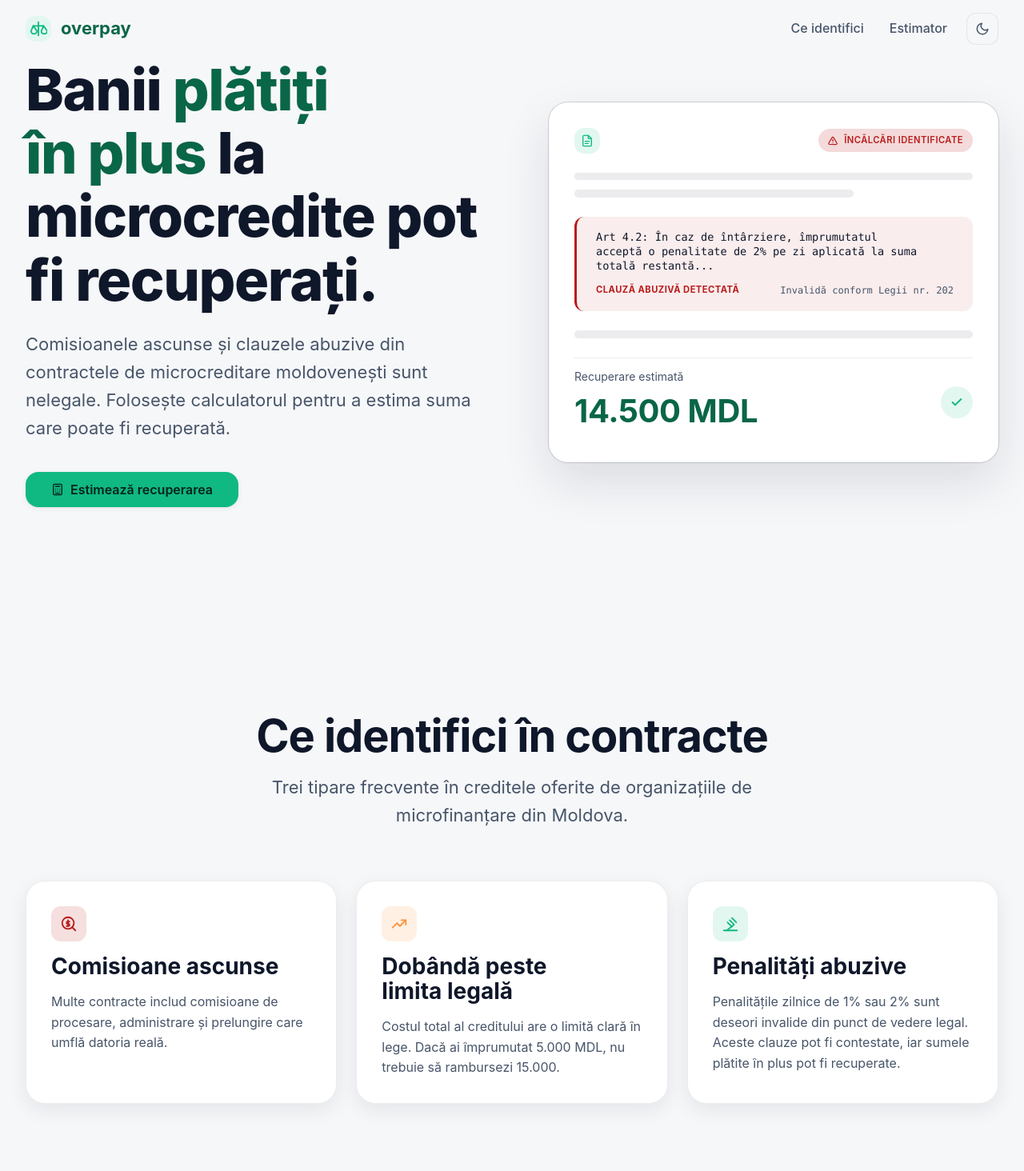
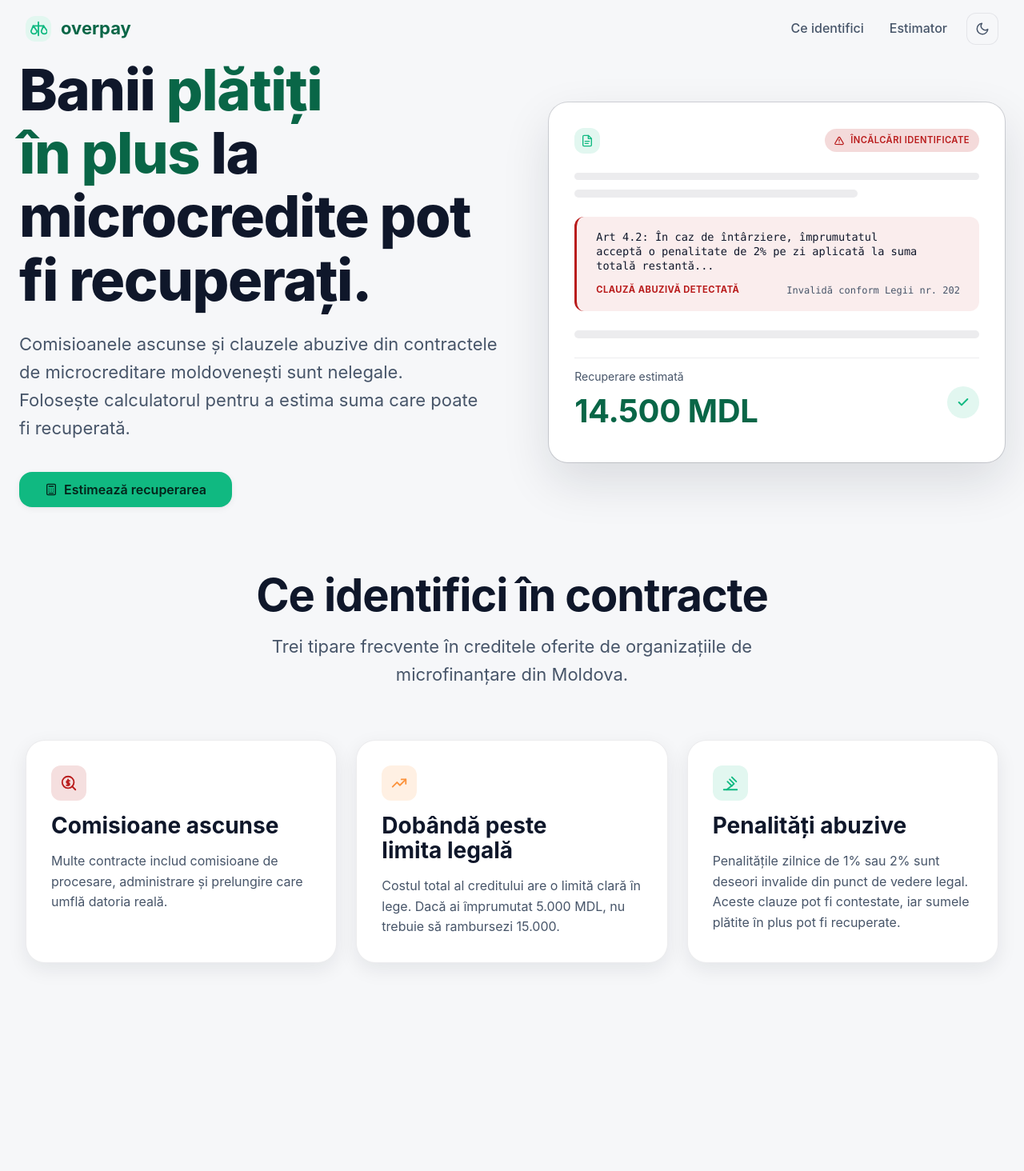
Before and after one commit to Positronbohemia2025/overpay_refund, a React (Vite) app: page / in a window 1280 px wide. Shown: the top 1464 px of the page at 80% size. Built offline with nearby package versions, Linux system fonts and the light colour scheme; a web font is replaced by a local one.

Commit message:
style: adjust hero and feature cards spacing

```diff
--- a/src/sections/FeatureCards/FeatureCards.module.css
+++ b/src/sections/FeatureCards/FeatureCards.module.css
@@ -1,5 +1,6 @@
 .sectionWrap {
   background-color: var(--color-bg);
+  padding-block-start: var(--space-6);
 }
 
 .header {
--- a/src/sections/Hero/Hero.module.css
+++ b/src/sections/Hero/Hero.module.css
@@ -1,6 +1,10 @@
 .heroSection {
-  padding-block: 0 var(--space-10);
+  padding-block: 0 var(--space-7);
   margin-top: 0;
+}
+
+.heroSection > div {
+  padding-inline: 24px;
 }
 
 .grid {
```
